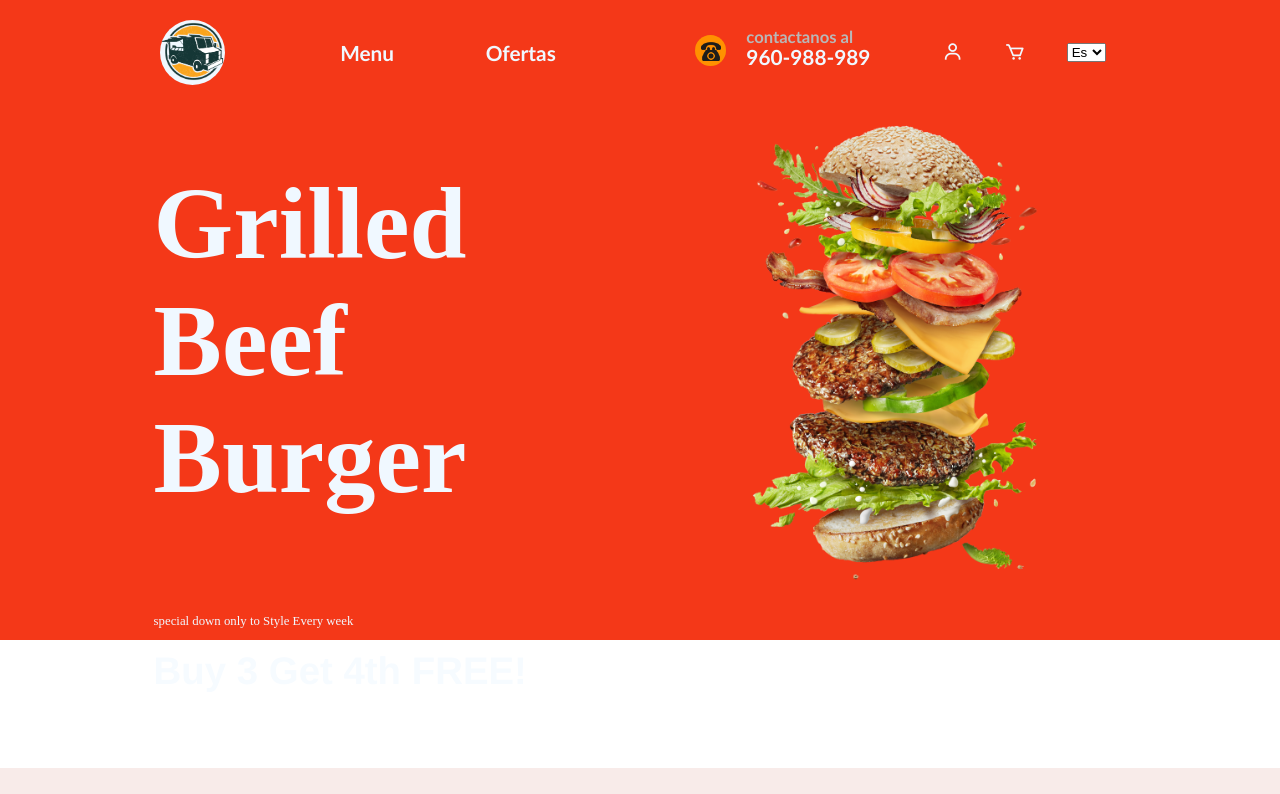
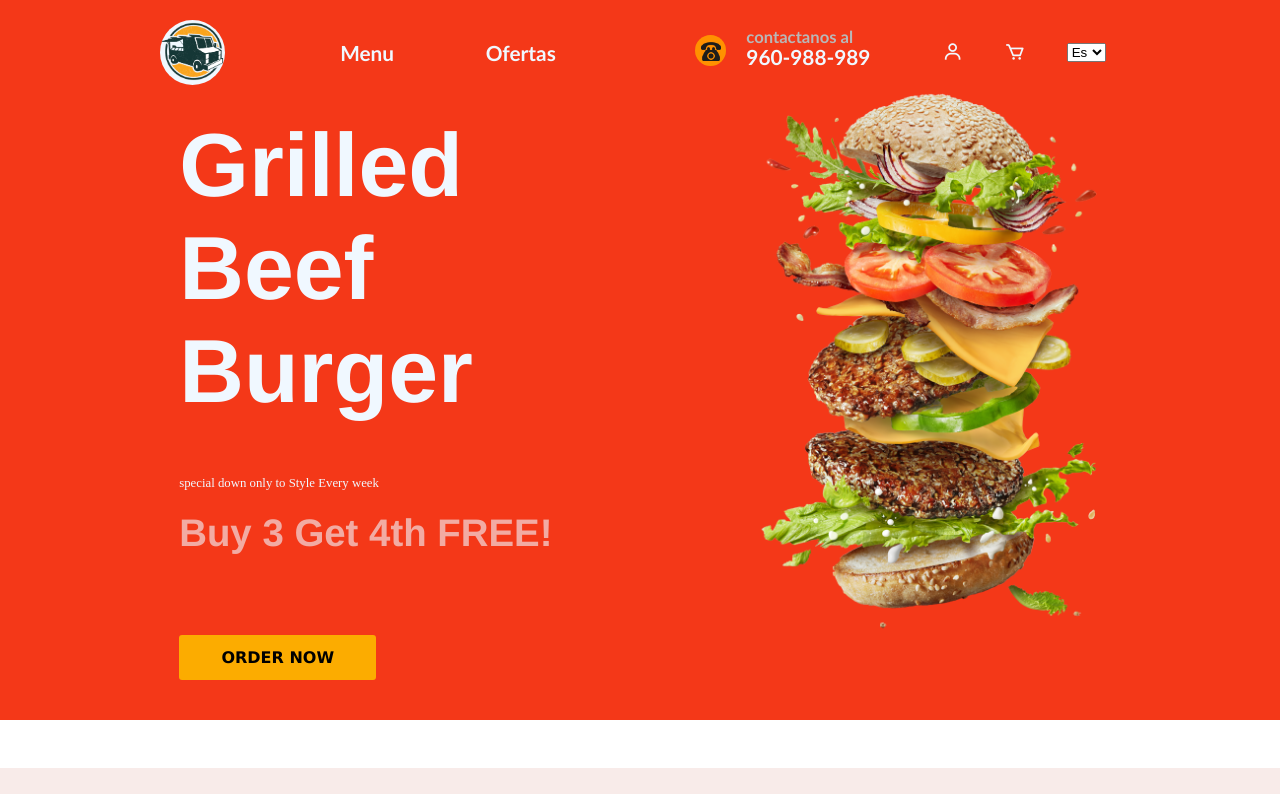
Before and after one commit to DJkell/practicaweb, a plain HTML site: page menú/index.html in a window 1280 px wide. Shown: the top 794 px of the page. Drawn offline with nearby package versions, Linux system fonts and the light colour scheme.

Commit message:
back_details

```diff
--- a/menú/stylesmn.css
+++ b/menú/stylesmn.css
@@ -90,7 +90,7 @@ header nav{
     width: 100%;
     right: 0;
     left: 0;
-    height: 80vh;
+    height: 90vh;
     padding: 0% 0vw;
     display: flex;
 }
@@ -102,12 +102,13 @@ header nav{
     align-items: center;
     flex-wrap: nowrap;
     min-height: 7%;
-    width: 50%;
+    width: 40%;
     border-radius: 3px;
-    font-size: 80%;
-    font-family:'Gill Sans', 'Gill Sans MT', Calibri, 'Trebuchet MS', sans-serif;
+    font-size: 100%;
+    font-family:Verdana, Geneva, Tahoma, sans-serif;
     font-weight: bold;
-    margin-top: 20%;
+    margin-top: 10vh;
+    cursor: pointer;
 }
 
 .pr-contain p{
@@ -115,7 +116,9 @@ header nav{
 }
 .pr-contain h1{
     color: aliceblue;
-    font-size: 8vw;
+    font-size: 7vw;
+    font-family:'Franklin Gothic Medium', 'Arial Narrow', Arial, sans-serif;
+    margin-bottom: 5vh;
 }
 
 .contain{
@@ -123,13 +126,14 @@ header nav{
     flex-direction: row;
     justify-content:st;
     width: 100%;
-    margin: 10vh;
-    margin-left:12vw;
-
+    margin: 5vh;
+    margin-left:14vw;
+    margin-right:9vw; ;
+    gap: 0%;
 }
 
 .contain-1{
-    flex: 2;
+    flex: 1;
 }
 .contain-1, .contain-2{
     width: 50%;
@@ -140,7 +144,8 @@ header nav{
 
 .contain .contain-2 img{
     position:relative;
-    width: 80%;
+    width: 100%;
+
 }
 
 .contain-1 span{
```
Also changed, not shown: menú/src/hamburger/pngwing.com (9).png (added).
